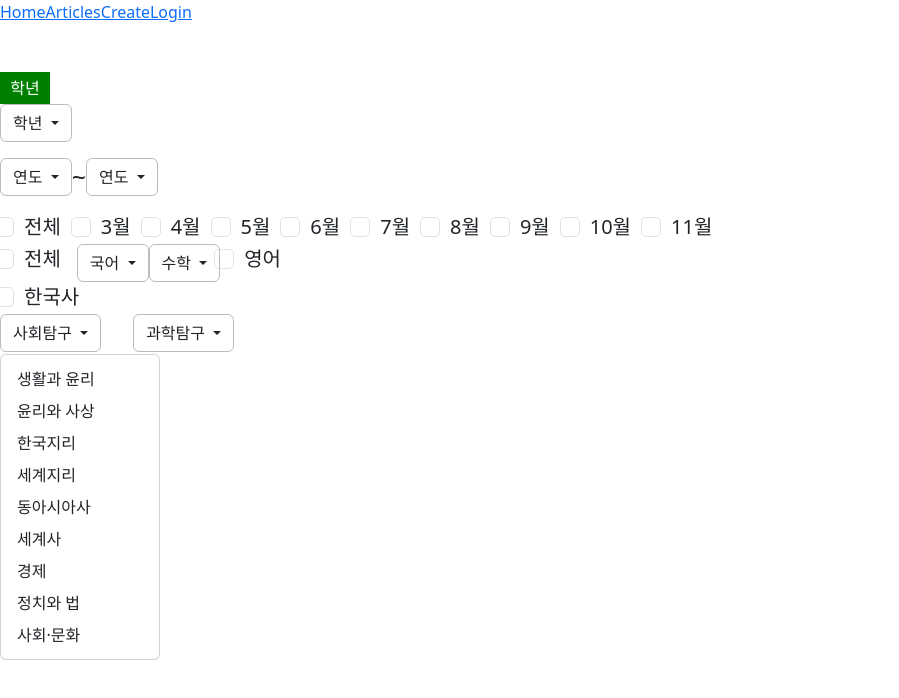
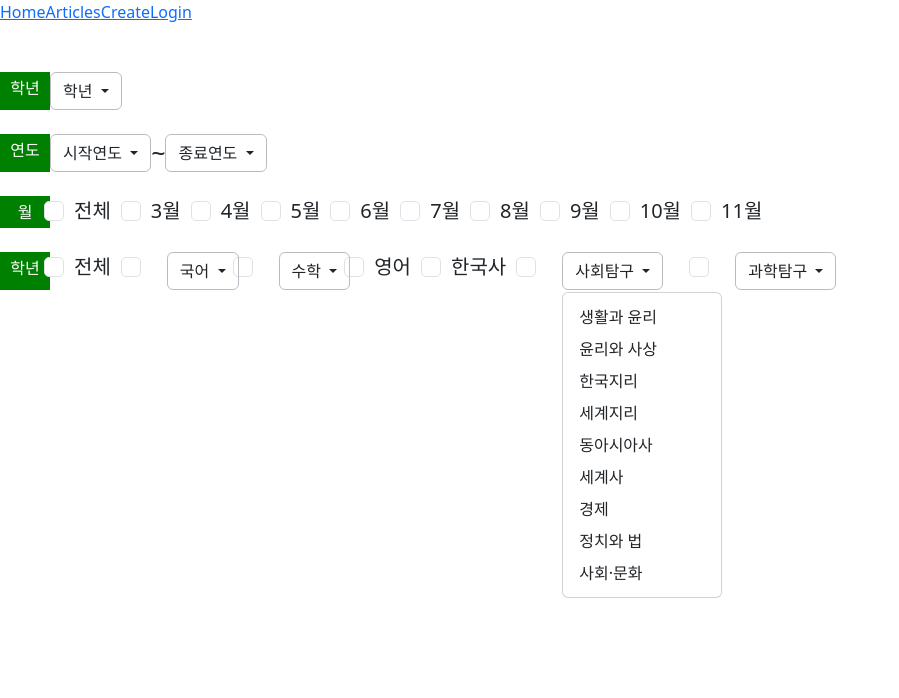
Before and after one commit to Gaebiskon/Oranmo_front, a Vue app: page / in a window 1280 px wide. Both pictures are taken after a click on the button "사회탐구". Shown: the top 698 px of the page, without its empty margins (0-899 px from the left). Built offline with nearby package versions, Linux system fonts and the light colour scheme.

Commit message:
드롭다운 앞 체크박스 생성, flex완료!
드롭다운 앞 체크박스 생성, flex완료!

```diff
--- a/src/views/HomeView.vue
+++ b/src/views/HomeView.vue
@@ -1,7 +1,7 @@
 <template>
-
+<div class="d-flex">
+  <div class="text-white text-center py-1" style="background-color: green; width: 50px;">학년 </div>
   <div class="dropdown">
-    <div class="text-white text-center py-1" style="background-color: green; width: 50px;">학년 </div>
      <button style="border-color: #bbbbc2;" class="btn dropdown-toggle" type="button" data-bs-toggle="dropdown" aria-expanded="false">
       학년
     </button>
@@ -11,13 +11,15 @@
         <li><a class="dropdown-item" href="#">3학년</a></li>
       </ul>
     </div>
-  <ul> </ul>
+  </div>
+<br>
+
 
 <div class="d-flex">
+  <div class="text-white text-center py-1" style="background-color: green; width: 50px;">연도</div>
   <div class="dropdown">
-
     <button style="border-color: #bbbbc2;" class="btn dropdown-toggle" type="button" data-bs-toggle="dropdown" aria-expanded="false">
-    연도
+      시작연도
     </button>
     <ul class="dropdown-menu">
       <li><a class="dropdown-item" href="#">2022</a></li>
@@ -28,7 +30,7 @@
   <div style="font-size: 25px; margin: 0 20x;">~</div>
   <div class="dropdown">
   <button style="border-color: #bbbbc2;" class="btn dropdown-toggle" type="button" data-bs-toggle="dropdown" aria-expanded="false">
-    연도
+    종료연도
   </button>
   <ul class="dropdown-menu">
     <li><a class="dropdown-item" href="#">2022</a></li>
@@ -37,10 +39,10 @@
   </ul>
   </div>
 </div>
-<ul> </ul>
+<br>
 
-
-
+<div class="d-flex">
+<div class="text-white text-center py-1" style="background-color: green; width: 50px;">월 </div>
     <div class="form-check form-check-inline">
   <input class="form-check-input" type="checkbox" id="inlineCheckbox1" value="all_month">
   <label class="form-check-label" for="inlineCheckbox1">전체</label>
@@ -81,16 +83,22 @@
   <input class="form-check-input" type="checkbox" id="inlineCheckbox2" value="month11">
   <label class="form-check-label" for="inlineCheckbox2">11월</label>
 </div>
+</div>
 
 
 
 <br>
 <div class="d-flex">
+  <div class="text-white text-center py-1" style="background-color: green; width: 50px;">학년 </div>
     <div class="form-check form-check-inline">
         <input class="form-check-input" type="checkbox" id="inlineCheckbox2" value="all_subject">
         <label class="form-check-label" for="inlineCheckbox2">전체</label>
     </div>
 
+<div class="form-check form-check-inline">
+  <input class="form-check-input" type="checkbox" id="inlineCheckbox2" value="month3">
+  <label class="form-check-label" for="inlineCheckbox2"> </label>
+</div>
     <div class="dropdown">
         <button style="border-color: #bbbbc2;" class="btn dropdown-toggle" type="button" data-bs-toggle="dropdown" aria-expanded="false">
             국어
@@ -99,6 +107,11 @@
             <li><a class="dropdown-item" href="#">화법과 작문</a></li>
             <li><a class="dropdown-item" href="#">언어와 매체</a></li>
         </ul>
+    </div>
+
+    <div class="form-check form-check-inline">
+  <input class="form-check-input" type="checkbox" id="inlineCheckbox2" value="month3">
+  <label class="form-check-label" for="inlineCheckbox2"> </label>
 </div>
 
     <div class="dropdown">
@@ -116,6 +129,61 @@
         <label class="form-check-label" for="inlineCheckbox2">영어</label>
     </div>
 
+    <div class="form-check form-check-inline">
+  <input class="form-check-input" type="checkbox" id="inlineCheckbox2" value="subject_history">
+  <label class="form-check-label" for="inlineCheckbox2">한국사</label>
+</div>
+
+<div class="d-flex">
+  <div class="form-check form-check-inline">
+  <input class="form-check-input" type="checkbox" id="inlineCheckbox2" value="month3">
+  <label class="form-check-label" for="inlineCheckbox2"> </label>
+</div>
+   <div class="dropdown">
+  <button style="border-color: #bbbbc2;" class="btn btn-hover:hover dropdown-toggle" type="button" data-bs-toggle="dropdown" aria-expanded="false">
+    사회탐구
+  </button>
+  <ul class="dropdown-menu">
+    <li><a class="dropdown-item" href="#">생활과 윤리</a></li>
+    <li><a class="dropdown-item" href="#">윤리와 사상</a></li>
+    <li><a class="dropdown-item" href="#">한국지리</a></li>
+    <li><a class="dropdown-item" href="#">세계지리</a></li>
+    <li><a class="dropdown-item" href="#">동아시아사</a></li>
+    <li><a class="dropdown-item" href="#">세계사</a></li>
+    <li><a class="dropdown-item" href="#">경제</a></li>
+    <li><a class="dropdown-item" href="#">정치와 법</a></li>
+    <li><a class="dropdown-item" href="#">사회·문화</a></li>
+  </ul>
+</div>
+
+<ul>
+
+</ul>
+
+<div class="form-check form-check-inline">
+  <input class="form-check-input" type="checkbox" id="inlineCheckbox2" value="month3">
+  <label class="form-check-label" for="inlineCheckbox2"></label>
+</div>
+
+<div class="dropdown">
+  <button style="border-color: #bbbbc2;" class="btn dropdown-toggle" type="button" data-bs-toggle="dropdown" aria-expanded="false">
+    과학탐구
+  </button>
+  <ul class="dropdown-menu">
+    <li><a class="dropdown-item" href="#">물리학Ⅰ</a></li>
+    <li><a class="dropdown-item" href="#">화학Ⅰ</a></li>
+    <li><a class="dropdown-item" href="#">생명과학Ⅰ</a></li>
+    <li><a class="dropdown-item" href="#">지구과학Ⅰ</a></li>
+    <li><a class="dropdown-item" href="#">물리학Ⅱ</a></li>
+    <li><a class="dropdown-item" href="#">화학Ⅱ</a></li>
+    <li><a class="dropdown-item" href="#">생명과학Ⅱ</a></li>
+    <li><a class="dropdown-item" href="#">지구과학Ⅱ</a></li>
+
+  </ul>
+</div>
+</div>
+
+
 </div>
 
 <!-- <div class="form-check form-check-inline">
@@ -130,16 +198,16 @@
 </div> -->
 
 
-<div class="form-check form-check-inline">
+<!-- <div class="form-check form-check-inline">
   <input class="form-check-input" type="checkbox" id="inlineCheckbox2" value="subject_history">
   <label class="form-check-label" for="inlineCheckbox2">한국사</label>
-</div>
+</div> -->
 
 
 
 
 
-<div class="d-flex">
+<!-- <div class="d-flex">
    <div class="dropdown">
   <button style="border-color: #bbbbc2;" class="btn btn-hover:hover dropdown-toggle" type="button" data-bs-toggle="dropdown" aria-expanded="false">
     사회탐구
@@ -179,7 +247,7 @@
 
   </ul>
 </div>
-</div>
+</div> -->
 
 
 </template>
```
Lines whose indentation alone changed are shown as unchanged.
